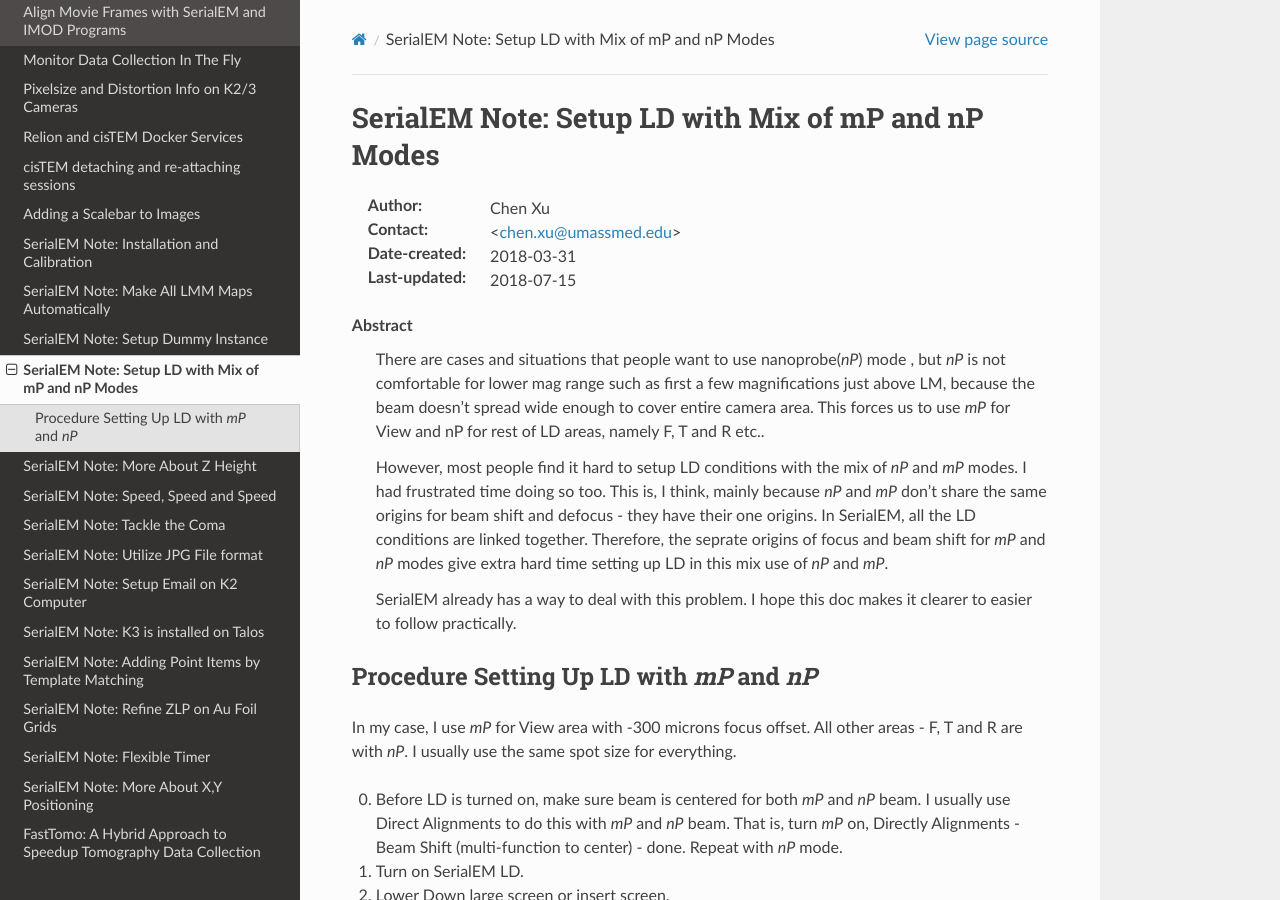
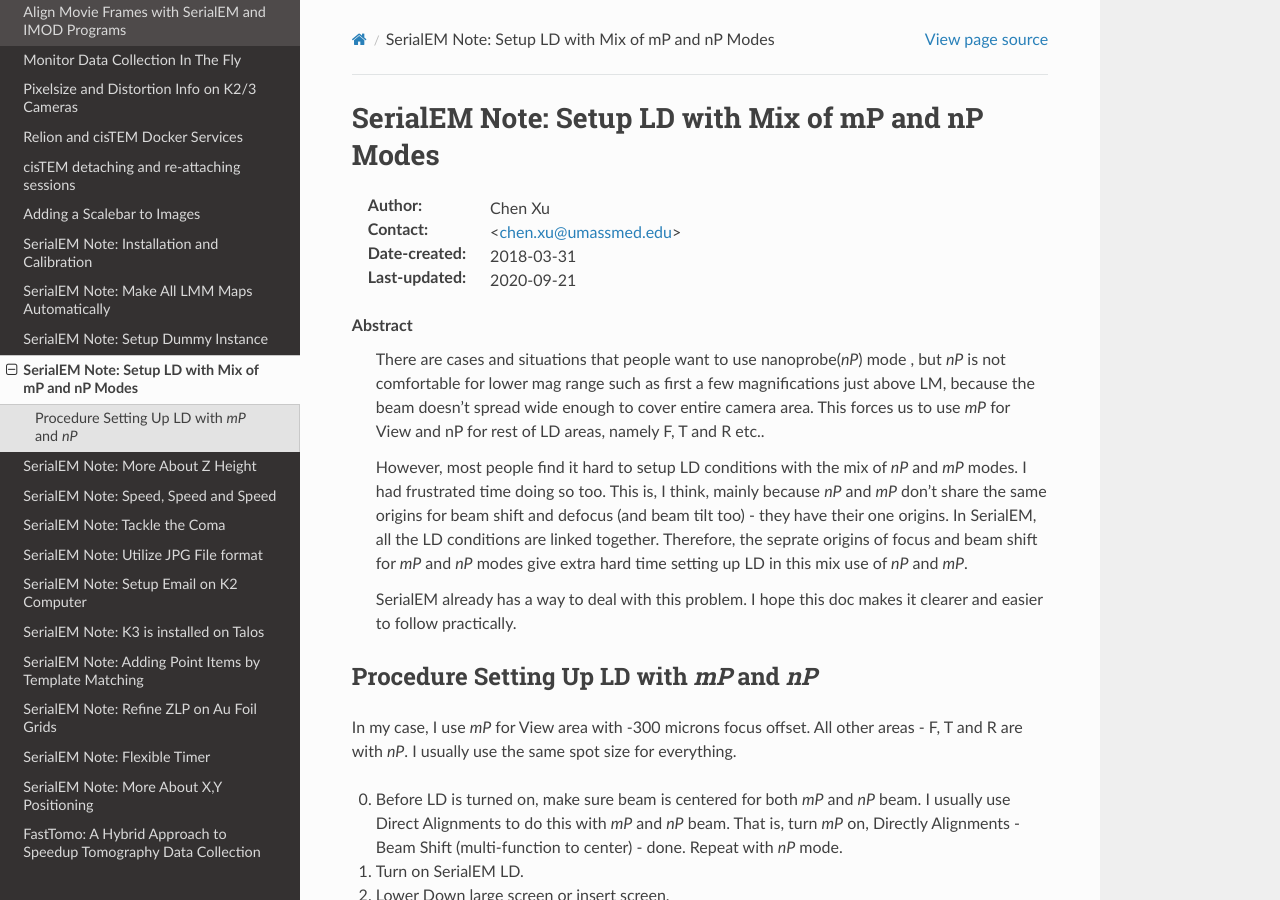
Before and after one commit to xuchen66/sphinx-emdocs, a Sphinx documentation site: the page built from source/serialEM-note-LD-mP-nP.rst, in a window 1280 px wide and 900 px high. Built offline with Sphinx 7.4.7 and the Read the Docs theme 2.0.0, drawn with Linux system fonts in a browser that asks for light colours; pages that are not in the unit, such as notebooks, are missing from menus.

Commit message:
Update serialEM-note-LD-mP-nP.rst

```diff
--- a/source/serialEM-note-LD-mP-nP.rst
+++ b/source/serialEM-note-LD-mP-nP.rst
@@ -6,7 +6,7 @@
 :Author: Chen Xu
 :Contact: <chen.xu@umassmed.edu>
 :Date-created: 2018-03-31
-:Last-updated: 2018-07-15
+:Last-updated: 2020-09-21
 
 .. glossary::
 
@@ -16,11 +16,11 @@
       This forces us to use *mP* for View and nP for rest of LD areas, namely F, T and R etc..
 
       However, most people find it hard to setup LD conditions with the mix of *nP* and *mP* modes. I had frustrated time doing so too.
-      This is, I think, mainly because *nP* and *mP* don't share the same origins for beam shift and defocus - they have their one origins.
+      This is, I think, mainly because *nP* and *mP* don't share the same origins for beam shift and defocus (and beam tilt too) - they have their one origins.
       In SerialEM, all the LD conditions are linked together. Therefore, the seprate origins of focus and beam shift for *mP* and *nP*
       modes give extra hard time setting up LD in this mix use of *nP* and *mP*.
 
-      SerialEM already has a way to deal with this problem. I hope this doc makes it clearer to easier to follow practically.
+      SerialEM already has a way to deal with this problem. I hope this doc makes it clearer and easier to follow practically.
 
 .. _procedure_setting_up_LD:
 
```
